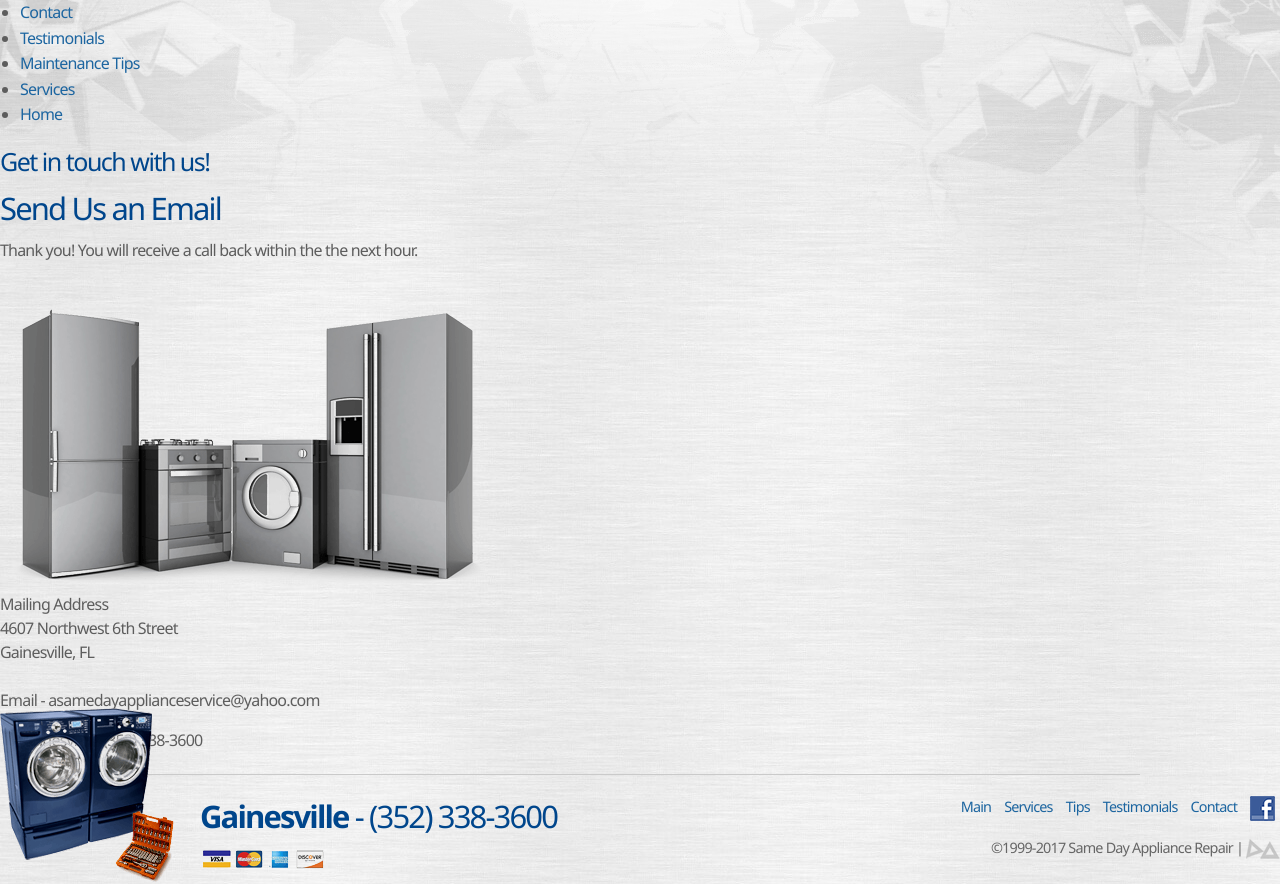
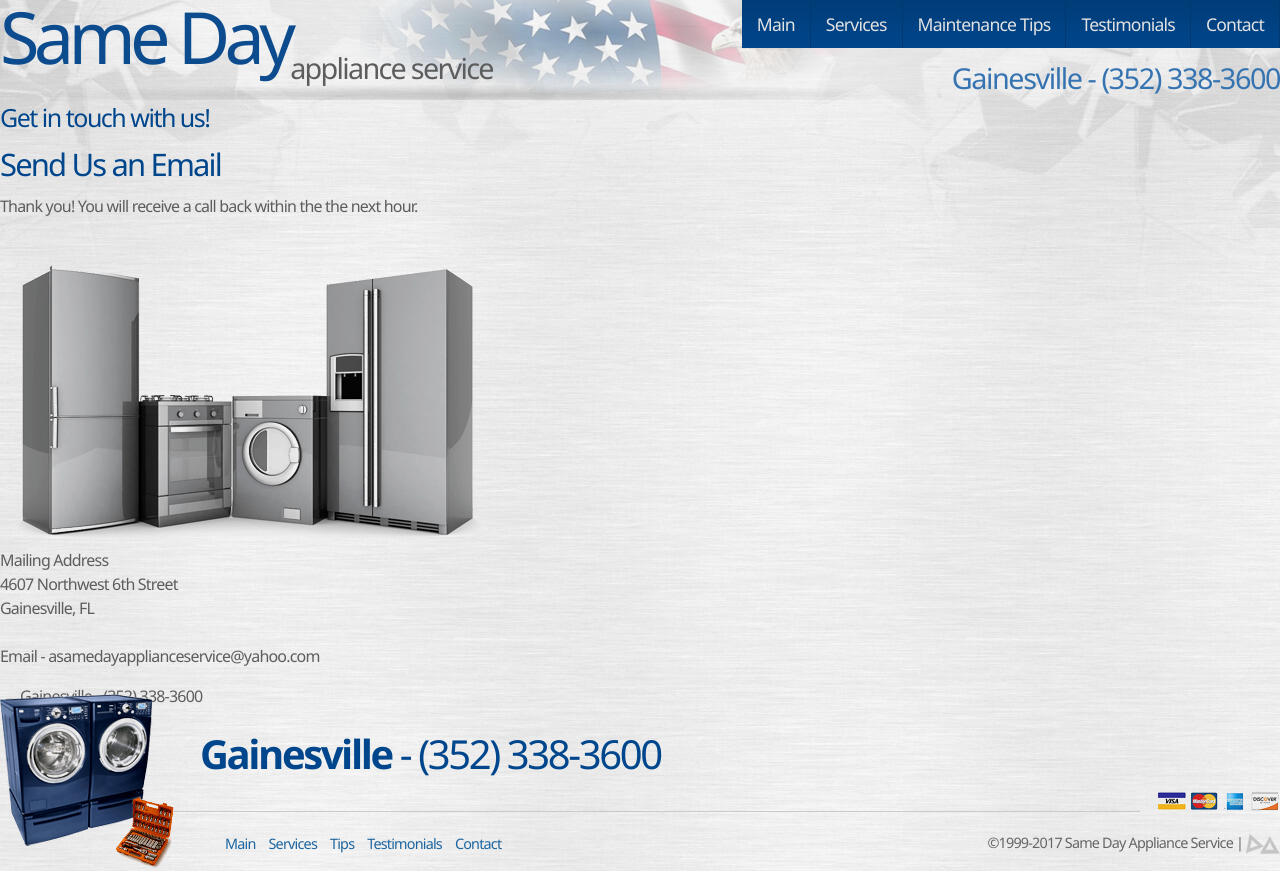
Before and after one commit to DustinBooyah/da_sdrgnv, a plain HTML site: page thankyou.htm in a window 1280 px wide. Drawn offline with Linux system fonts and the light colour scheme; files whose address does not match are found by name.

Commit message:
Minor Updates
Finally filled the front page with somthing, as well as optimized an
image or two. Also redid the footer.

```diff
--- a/css/style.css
+++ b/css/style.css
@@ -78,9 +78,9 @@ main {
     max-width: 1290px;
     margin: 0 auto;
 }
-section {
+/*section {
     min-height:50vh;
-}
+}*/
 button, input, optgroup, select, textarea {
     font-family: inherit;
 }
@@ -266,7 +266,18 @@ ul.no-bullet {
 .left {
     float:left;
 }
-
+.centered {
+    margin:0 auto;
+}
+img.centered {
+    display:block;
+    margin: 2.5em auto;
+}
+/* TEXT COLORS
+–––––––––––––––––––––––––––––––––––––––––––––––––– */
+.text-grey {
+    color:#5d5d5d;
+}
 /* BUTTONS
 –––––––––––––––––––––––––––––––––––––––––––––––––– */
 
@@ -283,7 +294,7 @@ button, input[type="button"], input[type="reset"], input[type="submit"] {
     text-decoration: none;
     cursor: pointer;
     box-shadow: 1px 1px 2px #4c4848;
-    margin-top:1.25em;
+    margin-top:1.75em;
 }
 button[disabled], input[disabled] {
     cursor: default
@@ -307,6 +318,8 @@ line-height:2;
 button a:hover {
 color:#fff;
 }
+/* CALLS TO ACTION and FRONT PAGE
+–––––––––––––––––––––––––––––––––––––––––––––––––– */
 button.cta_fp {
     display: inline-block;
     color: #1f1f1f;
@@ -340,6 +353,9 @@ button.cta_fp a:hover {
 button.cta:hover, {
     background-color: #ffd229;
 }*/
+.fp {
+    margin-top:2rem;
+}
 
 /* FORMS
 –––––––––––––––––––––––––––––––––––––––––––––––––– */
@@ -417,8 +433,8 @@ nav li a:hover {
 –––––––––––––––––––––––––––––––––––––––––––––––––– */
 
 .header_fp {
-    background: url(../img/appliances_intro.png) left no-repeat;
-    height: 400px;
+    background: url(../img/appliances_intro.png) bottom center no-repeat;
+    height: 395px;
 }
 .header_inner {
     background: url(../img/appliances_logo.png) top left no-repeat;
@@ -438,7 +454,7 @@ nav li a:hover {
     font-weight: 300;
     color: #0c4c8e;
     float: left;
-    letter-spacing: -0.07em;
+    letter-spacing: -0.08em;
     line-height: 1;
 }
 
--- a/thankyou.htm
+++ b/thankyou.htm
@@ -7,7 +7,7 @@
 <head>
 <meta charset="utf-8">
 <meta http-equiv="X-UA-Compatible" content="IE=edge,chrome=1">
-<title>Contact | Same Day Appliance Services | Gainesville, Ocala FL</title>
+<title>Contact | Same Day Appliance Service - North Central Florida</title>
 <meta name="description" content="Providing appliance maintenance and repair services in North Central Florida including Gainesville, Ocala, Hawthorne, Alachua, Trenton, High Springs, Keystone Heights and all of their surrounding areas.">
 <meta name="viewport" content="width=device-width, initial-scale=1">
 <!-- Place favicon.ico and apple-touch-icon.png in the root directory: mathiasbynens.be/notes/touch-icons -->
@@ -15,10 +15,10 @@
 <!--[if lt IE 9 & !IEMobile]>
 <link href="css/style.css" rel="stylesheet" type="text/css">
 <![endif]-->
-<meta name="application-name" content="Contact | Same Day Appliance Repair | Gainesville, Ocala FL" />
+<meta name="application-name" content="Contact | Same Day Appliance Service | Gainesville, Ocala FL" />
 <meta name="msapplication-tooltip" content="Providing appliance maintenance and repair services in North Central Florida including Gainesville, Ocala, Hawthorne, Alachua, Trenton, High Springs, Alachua, Keystone Heights and all of their surrounding areas."/>
 <meta name="msapplication-navbutton-color" content="#f00" />
-<meta property="og:title" content="Contact | Same Day Appliance Repair | Gainesville, Ocala FL" />
+<meta property="og:title" content="Contact | Same Day Appliance Service | Gainesville, Ocala FL" />
 <meta property="og:description" content="Providing appliance maintenance and repair services in North Central Florida including Gainesville, Ocala, Hawthorne, Alachua, Trenton, High Springs, Alachua, Keystone Heights and all of their surrounding areas." />
 <meta property="og:image" content="thumbnail.png" />
 <!-- For third-generation iPad with high-resolution Retina display: -->
@@ -38,21 +38,22 @@
 	</script>
 </head>
 <body>
-<div id="container">
-<div id="wrapper">
-	<div id="header_inner">
-		<div class="nav">
-		<ul>
-		<li><a class="nav" href="contact.html"><span>Contact</span></a></li>
-			<li><a class="nav" href="testimonial.html"><span>Testimonials</span></a></li>
-			<li><a class="nav" href="tips.html"><span>Maintenance Tips</span></a></li>
-			<li><a class="nav" href="services.html"><span>Services</span></a></li>
-			<li><a class="nav" href="index.html"><span>Home</span></a></li>
-		</ul>
-		</div>
-	</div>
-	<div class="clearfix"></div>
-	<div id="content_inner">
+<header class="header_inner">
+	<span class="title">Same Day</span>
+	<span class="title_subheader">appliance service</span>
+		<nav>
+			<ul class="no-bullet">
+			<li><a alt="main" href="index.html">Main</a>
+			</li><li><a alt="services" href="services.html">Services</a>
+			</li><li><a alt="tips" href="tips.html">Maintenance Tips</a>
+			</li><li><a alt="testimonial" href="testimonial.html">Testimonials</a>
+			</li><li><a alt="contact" href="contact.html">Contact</a></li>
+			</ul>
+		</nav>
+		<span class="header-number right">Gainesville - (352) 338-3600</span>
+	</header>
+
+	<section>
 		<div id="inner_col_left">
 		<h4>Get in touch with us!</h4>
 		<h3>Send Us an Email</h3>
@@ -61,7 +62,7 @@
 			</div>
 		</div>
 		<div id="inner_col_right">
-		<img src="img/greenstove.png" alt="Same Day Appliance Repair Gainesville Ocala FL">
+		<img src="img/greenstove.png" alt="Same Day Appliance Service Gainesville Ocala FL">
 		<p>Mailing Address<br/>4607 Northwest 6th Street<br/>Gainesville, FL<br/><br/>Email - asamedayapplianceservice@yahoo.com
 			<ul id="contact_Gainesville">
 
@@ -69,41 +70,43 @@
 
 			</ul>
 	    </div>
-	</div>
-    <div class="clearfix"></div>
-<div id="footerline"></div>
-	<footer>
+	</section>
+<footer>
+			<div class="footer-left-padding">
+					<h2><strong>Gainesville</strong> - (352) 338-3600</h2>
+						<img class="right" alt="We accept all major credit cards" src="img/cards.png">
+				</div>
 				<hr>
 				<div class="right text-right">
-						<ul>
+
+				&copy;1999-2017 Same Day Appliance Service |
+					<!-- <a href="mailto:dustin@dustinaguilar.com">Site Feedback</a> --> <a href="http://www.dustinaguilar.com"><img src="img/watermark.png" title="Dustin Aguilar Web Development"></a>
+				</div>
+				<div class="footer-graphic"><img alt="Appliance Service Image" src="img/footerimg.png"></div>
+				<div class="footer-left-padding">
+					<ul>
 					<li>
-						<a class="main" href="index.html">Main</a>
+						<a alt="main" href="index.html">Main</a>
 					</li>
 					<li>
-						<a class="services" href="services.html">Services</a>
+						<a alt="services" href="services.html">Services</a>
 					</li>
 					<li>
-						<a class="tips" href="tips.html">Tips</a>
+						<a alt="tips" href="tips.html">Tips</a>
 					</li>
 					<li>
-						<a class="testimonial" href="testimonial.html">Testimonials</a>
+						<a alt="testimonial" href="testimonial.html">Testimonials</a>
 					</li>
 					<li>
-						<a class="contact" href="contact.html">Contact</a>
+						<a alt="contact" href="contact.html">Contact</a>
 					</li>
-					<li>
-						<a href="http://www.facebook.com/pages/a-same-day-appliance-service-llc/368057089904663"><img alt="Same Day Appliance Repair on Facebook" src="img/sm_fb.png"></a>
-					</li>
+				<!-- 	<li>
+						<a href="http://www.facebook.com/pages/a-same-day-appliance-service-llc/368057089904663"><img alt="Same Day Appliance Service on Facebook" src="img/sm_fb.png"></a>
+					</li> -->
 				</ul>
-				&copy;1999-2017 Same Day Appliance Repair |
-					<!-- <a href="mailto:dustin@dustinaguilar.com">Site Feedback</a> --> <a href="http://www.dustinaguilar.com"><img src="img/watermark.png" title="Dustin Aguilar Web Development"></a>
-				</div>
-				<div class="footer-graphic"><img alt="Appliance Repair Image" src="img/footerimg.png"></div>
-				<div class="footer-left-padding">
-					<h3><strong>Gainesville</strong> - (352) 338-3600</h3>
-						<img alt="We accept all major credit cards" src="img/cards.png"><br>
 				</div>
 
+			</footer>
 			</footer>
 </div>
 <script type="text/javascript">
```
Also changed, not shown: contact.html (+27 -23 lines), services.html (+22 -19 lines), testimonial.html (+23 -20 lines), tips.html (+23 -20 lines).
